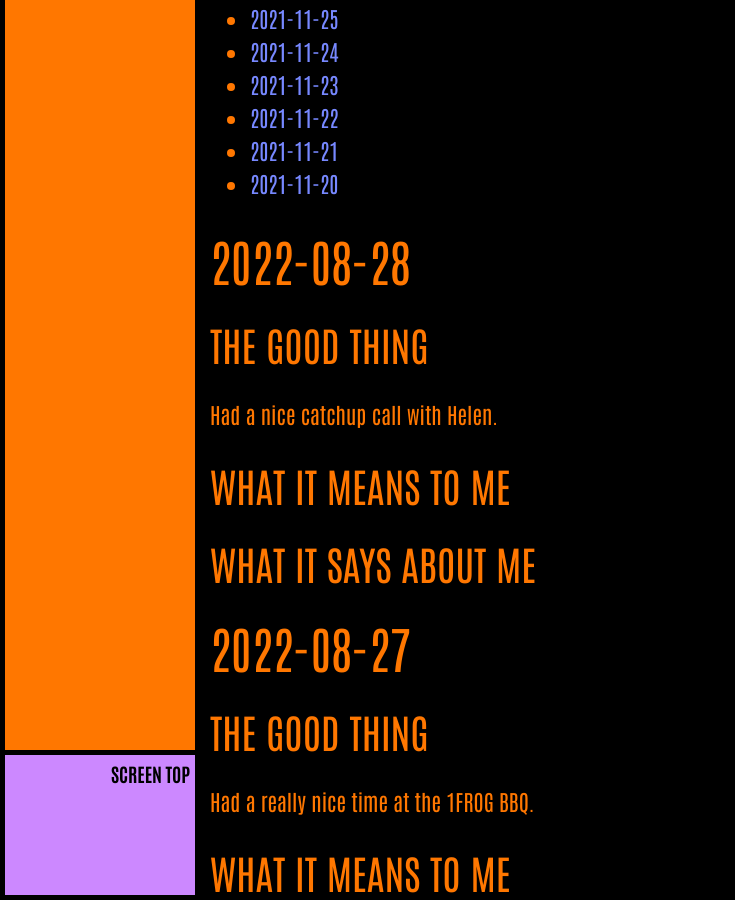
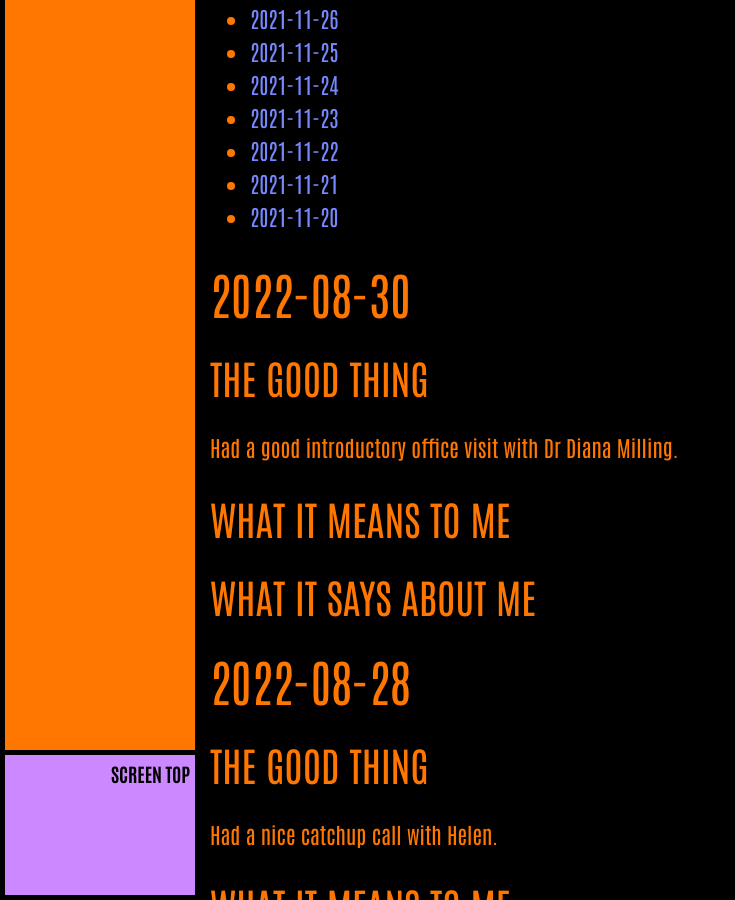
Before and after one commit to ArthurZey/arthurzey.github.io, a Jekyll site: the page built from _pages/one-good-thing.md, in a window 1280 px wide and 900 px high, scrolled down 5544 px. Shown: the whole window, without its empty margins (0-735 px from the left). Built offline with Jekyll 4.4.1, drawn with Linux system fonts in a browser that asks for light colours; some of the changed text lies outside the part shown.

Commit message:
added stub for 2022-08-30

```diff
--- a/_pages/one-good-thing.md
+++ b/_pages/one-good-thing.md
@@ -12,6 +12,15 @@
 * TOC
 {:toc}
 {::options toc_levels="2" /}
+
+## 2022-08-30
+### The Good Thing
+Had a good introductory office visit with Dr Diana Milling.
+### What It Means to Me
+
+### What It Says about Me
+
+
 
 ## 2022-08-28
 ### The Good Thing
```
Also changed, not shown: other parts of _pages/one-good-thing.md (+1 -1 lines).
